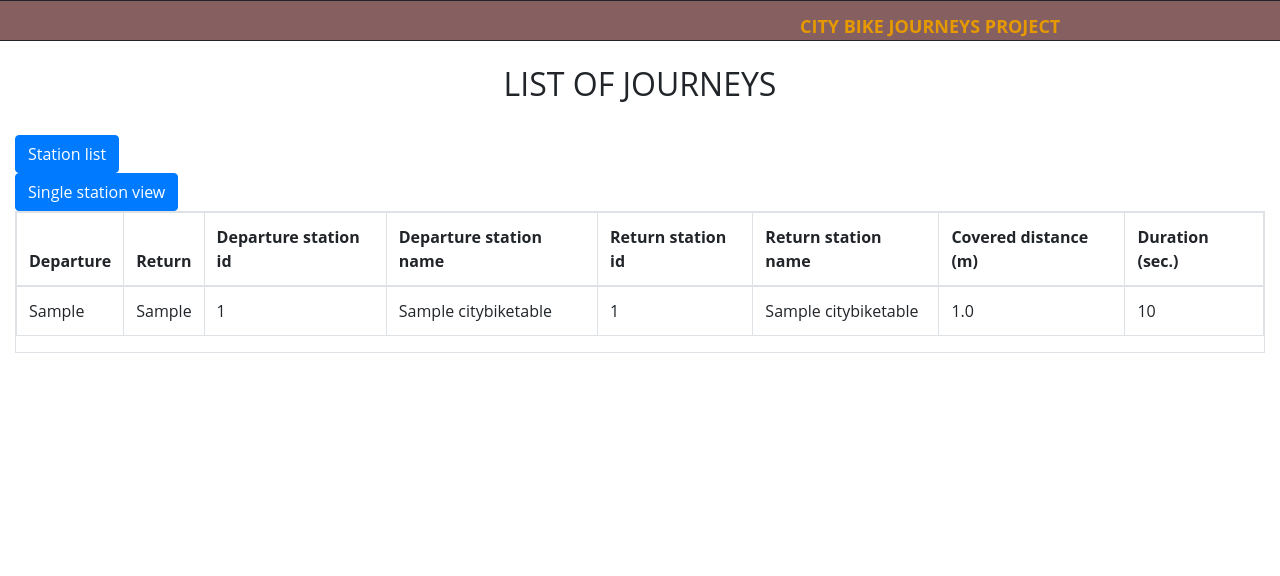
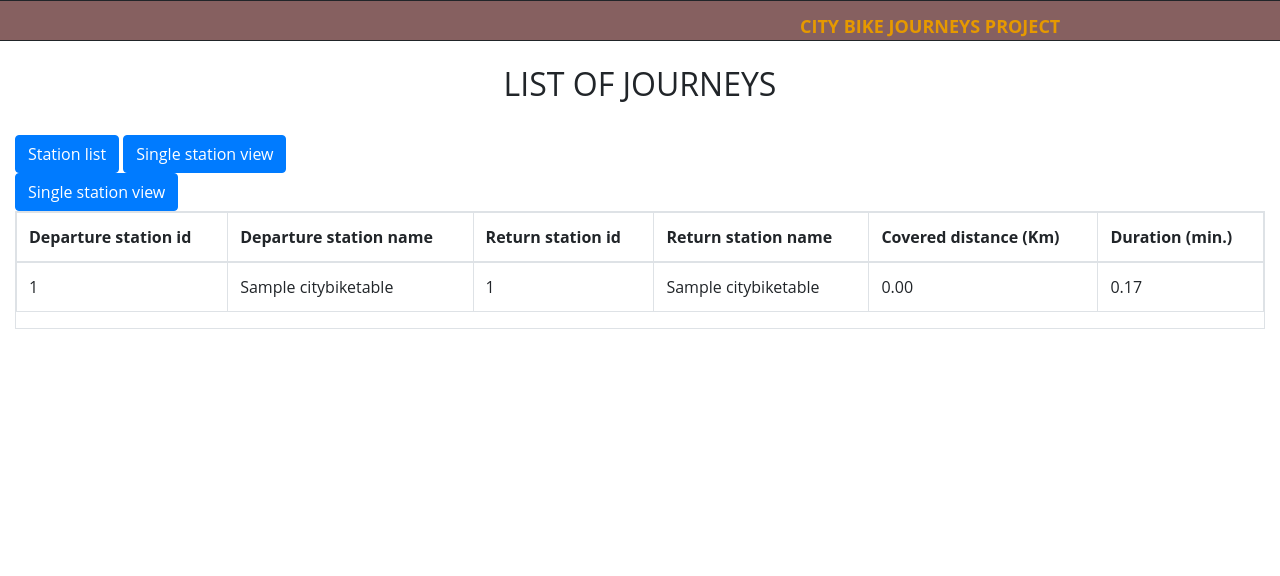
Before and after one commit to shardendu-design/solita_project, a Flask app: page / in a window 1280 px wide. Shown: the top 576 px of the page. Run offline with Flask 3, Linux system fonts and the light colour scheme; tables that the repository leaves empty hold one stand-in row (values such as "Sample post"); some libraries are stand-ins or nearby versions; some web fonts are replaced.

Commit message:
Dfine decorator for converting second in min and meters in km

```diff
--- a/app/citybike/models.py
+++ b/app/citybike/models.py
@@ -17,3 +17,13 @@ class Citybike(db.Model):
     return_station_name = db.Column(db.Text)
     covered_distance_m = db.Column(db.Float)
     duration_sec = db.Column(db.Integer)
+
+    # Define a property that returns the duration in minutes
+    @property
+    def duration_in_minutes(self):
+        return '{:.2f}'.format(self.duration_sec / 60)
+
+    @property
+    def covered_distance_km(self):
+        kilometers = self.covered_distance_m / 1000
+        return '{:.2f}'.format(kilometers)
--- a/app/citybike/routes.py
+++ b/app/citybike/routes.py
@@ -14,6 +14,7 @@ from flask_sqlalchemy import pagination
 def display_citybike_details():
     page = request.args.get('page', 1, type=int)
     citybike_list = Citybike.query.paginate(page=page, per_page=10)
+
     return render_template('citibyike_list.html', citybike_list=citybike_list)
 
 @main.app_errorhandler(404)
--- a/app/citybike/templates/citibyike_list.html
+++ b/app/citybike/templates/citibyike_list.html
@@ -10,6 +10,7 @@
           <br>
           <div>
             <a href="" class="btn btn-primary">Station list</a>
+            <a href="" class="btn btn-primary">Single station view</a>
           </div>
           <div>
             <a href="" class="btn btn-primary">Single station view</a>
@@ -20,27 +21,27 @@
               <table class="table">
                 <thead class="">
                   <tr>
-                    <th scope="col">Departure</th>
-                    <th scope="col">Return</th>
+                    <!-- <th scope="col">Departure</th>
+                    <th scope="col">Return</th> -->
                     <th scope="col">Departure station id</th>
                     <th scope="col">Departure station name</th>
                     <th scope="col">Return station id</th>
                     <th scope="col">Return station name</th>
-                    <th scope="col">Covered distance (m)</th>
-                    <th scope="col">Duration (sec.)</th>
+                    <th scope="col">Covered distance (Km)</th>
+                    <th scope="col">Duration (min.)</th>
                   </tr>
                 </thead>
                 <tbody>
                     {% for list in citybike_list  %}
                        <tr>
-                         <td>{{list.departure}}</td>
-                         <td>{{list.returns}}</td>
+                         <!-- <td>{{list.departure}}</td>
+                         <td>{{list.returns}}</td> -->
                          <td>{{list.departure_station_id}}</td>
                          <td>{{list.departure_station_name}}</td>
                          <td>{{list.return_station_id}}</td>
                          <td>{{list.return_station_name}}</td>
-                         <td>{{list.covered_distance_m}}</td>
-                         <td>{{list.duration_sec}}</td>
+                         <td>{{list.covered_distance_km}}</td>
+                         <td>{{list.duration_in_minutes}}</td>
                        </tr>
                      {% endfor %}
                </tbody>
```
